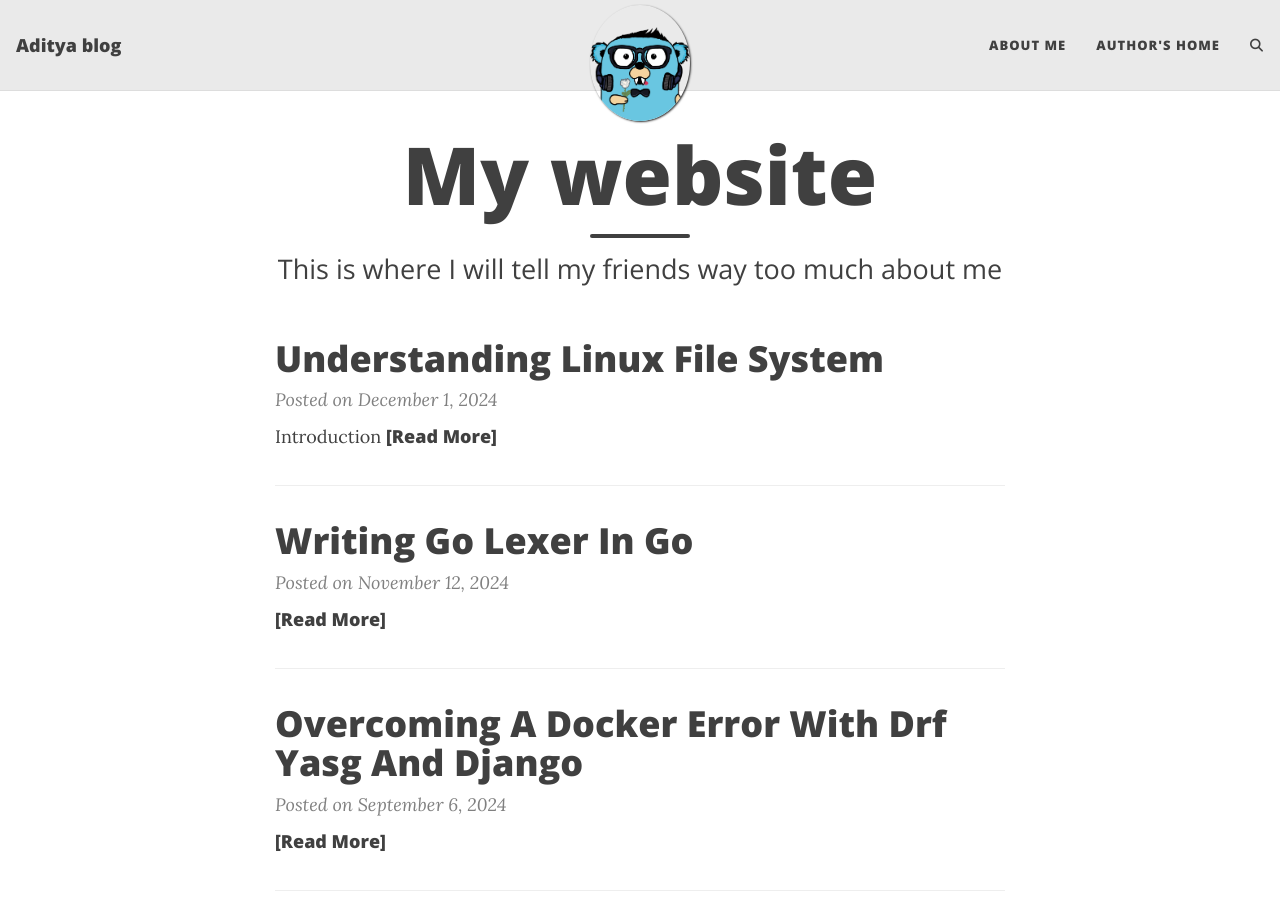
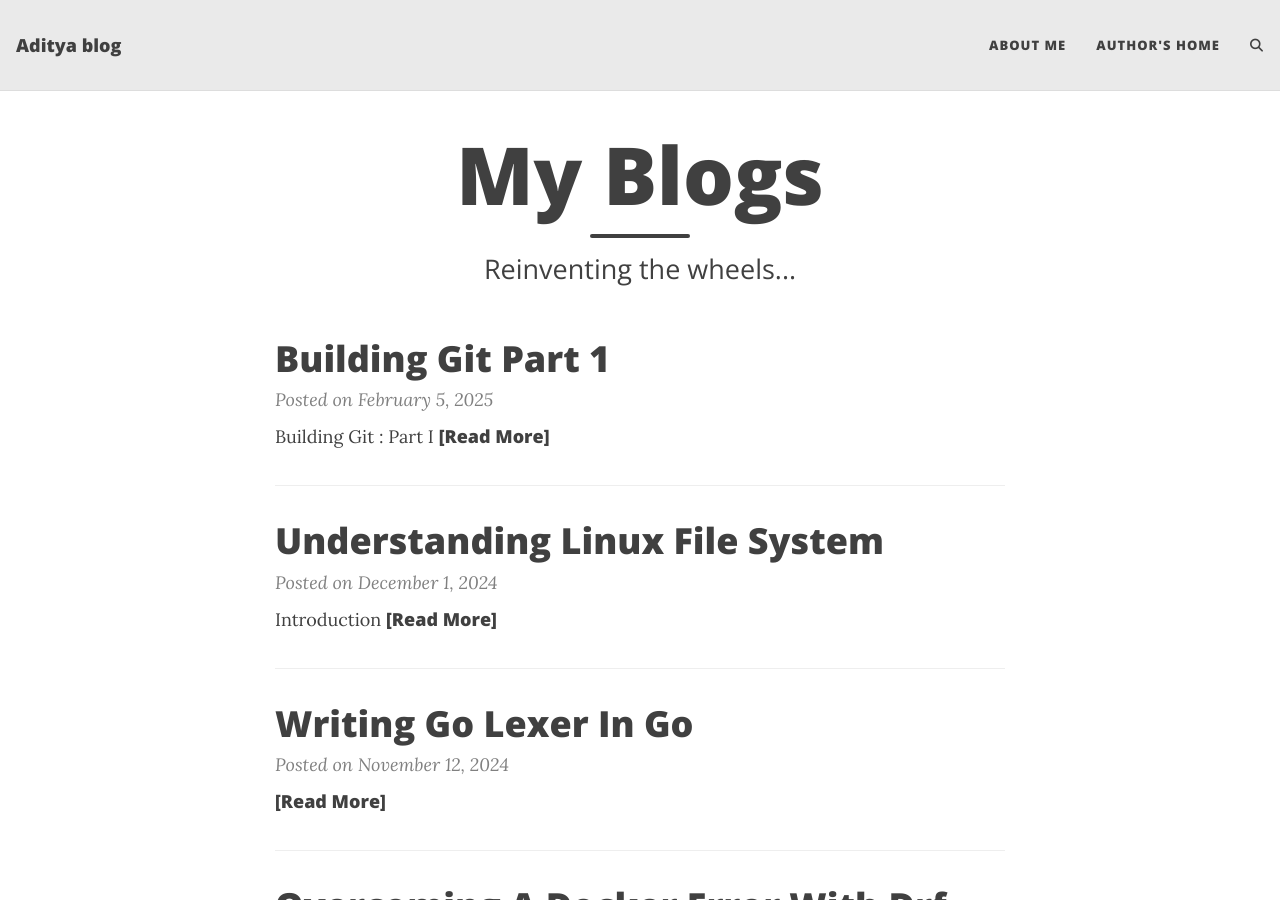
Before and after one commit to Vikuuu/Vikuuu.github.io, a Jekyll site: the page built from index.html, in a window 1280 px wide and 900 px high. Built offline with Jekyll 4.4.1, drawn with Linux system fonts in a browser that asks for light colours; the list of posts is cut into pages by our own code; comment, search, counter and statistics services are not loaded; some of the changed lines change nothing that is shown.

Commit message:
build: 2025-02-05

````diff
--- a/_config.yml
+++ b/_config.yml
@@ -21,9 +21,9 @@ author: Aditya Vikram Singh
 
 navbar-links:
   About Me: "aboutme"
-#  Resources:
-#    - Beautiful Jekyll: "https://beautifuljekyll.com"
-#    - Learn markdown: "https://www.markdowntutorial.com/"
+  #  Resources:
+  #    - Beautiful Jekyll: "https://beautifuljekyll.com"
+  #    - Learn markdown: "https://www.markdowntutorial.com/"
   Author's home: "https://Vikuuu.github.io"
 
 ################
@@ -32,7 +32,7 @@ navbar-links:
 
 # Image to show in the navigation bar - works best with a square image
 # Remove this parameter if you don't want an image in the navbar
-avatar: "/assets/img/gopher.png"
+# avatar: "/assets/img/gopher.png"
 
 # By default, the image is cut into a circle. You can disable this behaviour by setting 'round-avatar: false'
 round-avatar: true
@@ -40,7 +40,6 @@ round-avatar: true
 # If you want to have an image logo in the top-left corner instead of having the title of the website,
 # then specify the following parameter
 #title-img: /path/to/image
-
 
 #####################################
 # --- Footer social media links --- #
@@ -51,18 +50,18 @@ round-avatar: true
 # Uncomment the links you want to show and add your information to each one.
 social-network-links:
   email: "adivik672@gmail.com"
-#  rss: true  # remove this line if you don't want to show an RSS link at the bottom
-#  facebook: deanattali
+  #  rss: true  # remove this line if you don't want to show an RSS link at the bottom
+  #  facebook: deanattali
   github: Vikuuu
-#  twitter: daattali
-#  patreon: DeanAttali
-#  youtube: "@daattali"
+  #  twitter: daattali
+  #  patreon: DeanAttali
+  #  youtube: "@daattali"
   medium: adivik672
-#  reddit: yourname or r/yoursubreddit
+  #  reddit: yourname or r/yoursubreddit
   linkedin: adiviku
-#  xing: yourname
+  #  xing: yourname
   stackoverflow: "22305214/guts-thakur"
-#  snapchat: deanat78
+  #  snapchat: deanat78
   instagram: gutsthakur
 #  spotify: yourname
 #  telephone: +14159998888
@@ -268,16 +267,14 @@ kramdown:
 
 # Default YAML values (more information on Jekyll's site)
 defaults:
-  -
-    scope:
+  - scope:
       path: ""
       type: "posts"
     values:
       layout: "post"
-      comments: true  # add comments to all blog posts
+      comments: true # add comments to all blog posts
       social-share: true # add social media sharing buttons to all blog posts
-  -
-    scope:
+  - scope:
       path: "" # any file that's not a post will be a "page" layout by default
     values:
       layout: "page"
@@ -296,6 +293,5 @@ exclude:
 plugins:
   - jekyll-paginate
   - jekyll-sitemap
-
 # Beautiful Jekyll / Dean Attali
 # 2fc73a3a967e97599c9763d05e564189
--- /dev/null
+++ b/_posts/2025-02-05-building-git-part-1.md
@@ -0,0 +1,389 @@
+## Building Git : Part I
+
+Recently, I've been tackling with the dilema of what to create for my project as a source of learning. Between the many
+choices I decided to go with the **Git** (the one linus built in 5 days, let's see how much it will take me?). For this I
+won't be shooting the bullet in the dark, but trying to navigate my way through the book, [Building Git](https://shop.jcoglan.com/building-git/)
+by James Coglan. This book explains the git functionality and codes it in _Ruby_, but I will be building it in _Go_
+programming language, so I will have to convert it from ruby to go, but ruby being ruby seeing it just currently seems to
+me like pseudo-code (almost like magic), that's good for me I will have to take the psedo-code and the concepts mentioned
+in the books and convert it into the go code, for now I won't be going to optimised it or any thing like that, I will
+do so after completing the book and making a working clone of git, then I will go into the refactoring and making it
+more idomatically Go like.
+
+### Git Basics
+
+I will be going on the basics as the feature I will be working at, this will also work as a revision for me { that's great,
+I will have to re-read the book yeeeeee.. ;( }.
+
+So what the hell is git?
+
+> Git is a free and open source distributed version control system designed to handle everything from small to very large projects with speed and efficiency.
+>
+> Git is easy to learn and has a tiny footprint with lightning fast performance. It outclasses SCM tools like Subversion, CVS, Perforce, and ClearCase with features like cheap local branching, convenient staging areas, and multiple workflows.
+>
+> -- git
+
+Hmmm... so git helps you to manage your codebase weather small or large. It helps you create different versions of your
+code so that you can understand you have done previously, and where you are going currently.
+It would have been great if I knew about the git in my school when I had to make the final project, it was a whole lot
+of pain maintaning the version of my code and know which one is the latest version. My naming was link final_project,
+finalest_project, new_final_project, and so on.
+
+In this post, we will build the `init` & `commit` command. For this we will have to know what git does when these
+commands are used by the user.
+
+## git init
+
+User uses the init command for initializing the `.git` folder in their repository for versioning that repository. If no
+parameter is provided then it creates the .git folder in the directory it was called from, or if you give it the directory
+path then it will create it in that folder. When we initialises the .git directory, we are greeted with this structure
+
+```
+.
+├── .git
+├── README.md
+└── somefile.txt
+```
+
+We have .git folder in own repository, the dot(.) in the name makes it a hidden folder.
+If we inspect the tree structure of .git we will see
+
+```
+.
+└── .git/
+    ├── config
+    ├── description
+    ├── HEAD
+    ├── hooks
+    ├── info
+    ├── objects
+    └── refs
+```
+
+We will ignore most of these(i don't know what they do yet!), for now we will focus on `.git/objects`. This is the directory that acts as the database of the git, it stores all the data of all the files, directory and there content of it, and how it does that? We will know that by doing.
+
+## Initializing the git repo
+
+I will be calling mine project **gitgo** (no creativity... boring.). You can structure your project how ever you want.
+
+```go
+// main.go
+package main
+
+import (
+    "flag"
+    "fmt"
+)
+
+func main() {
+    // defining the flag of our cli
+    init := flag.String("init", "", "Create .gitgo files in directory")
+    flag.Parse()
+
+    // it means that the user entered only: `gitgo` without
+    // any flag or parameters
+    if len(os.Args) < 2 {
+        flag.Usage()
+        return
+    }
+
+    switch os.Args[1] {
+    case "init":
+        err := cmdInitHandler(*init)
+        if err != nil {
+            fmt.Fprintf(os.Stderr, "Error: %s", err)
+            os.Exit(1)
+        }
+    }
+}
+```
+
+```go
+// cmdHandler.go
+package main
+
+import (
+    "path/filepath"
+    "os"
+)
+
+func cmdInitHandler(initPath string) error {
+    // folders to create inside .gitgo folder
+    gitFolder := []string{"objects"}
+
+    // this will give us the working directory from
+    // which the cli tool was called
+    wd, err := os.Getwd()
+    if err != nil {
+        return err
+    }
+
+    // this means that the user has given us the dir name
+    // or path (now that I am seeing this I know an issue
+    // with it.)
+    if len(initPath) > 0 {
+        wd = filepath
+    }
+    gitPath := filepath.Join(wd, ".gitgo")
+
+    // creating all the dir defined in the gitFolder slice
+    for _, folder := range gitFolders {
+        err = os.MkdirAll(filepath.Join(gitPath, folder), 0755)
+        if err != nil {
+            return err
+        }
+    }
+    fmt.Fprintf(os.Stdout, "Initialized empty gitgo repository in %s", gitPath)
+    return nil
+}
+```
+
+Most of the code is pretty self explainotary, and I have added the comments to explain. The problem that I mentioned in
+the comment is that I am not checking the user input if the directory name and path given by user is correct or not, for
+now we will make an assumption that it will be correct(finger crossed.)
+
+This much is the easy part. Now is the part where you have to use your brains a lil.
+
+## Commit command
+
+Now we will start building the `git commit` command, where all the data of the repository is stored in the
+`.gitgo/objects` directory. For now we will only be storing the meta-data and the data of all the repo files.
+
+So what do we need? How does **git** does it?
+
+When we run the `git commit` command, git tries to take a snapshot of our current folder structure and all the data inside
+them. But doing so can make the repository size increase, so we takle it by compressing the data in the files using zlib
+compression method.
+
+Git stores the content of the file in the compressed form in the format, if we were to decompress it we will see this
+
+```txt
+blob %d\0{now the content of the file in compressed form}
+```
+
+The first world tells us the it is a file or blob, %d means it tells us the length of the content of the file followed by
+the null byte indicating the end of the metadata and now the actual content is displayed.
+
+Lets say we have a file hello.txt, and it contains only a word "hello" in it. When we see the content of the gits object
+file for out hello.txt we will see something like this
+
+```bash
+$ cat .git/objects/ce/013625030ba8dba906f756967f9e9ca394464a
+xKOR0c
+```
+
+This is some gibberish that we see (what is that command, we will see), lets create a script to decompress the data
+
+```inflate.sh
+#!/bin/bash
+python3 -c "import sys, zlib; sys.stdout.buffer.write(zlib.decompress(sys.stdin.buffer.read()))"
+```
+
+Now run this with the getting the file content.
+
+```bash
+$ cat .git/objects/ce/013625030ba8dba906f756967f9e9ca394464a
+blob 6hello
+```
+
+Now we can make some sense of it, we see _blob_ telling us its type, a number _6_ telling the length of the file content,
+and then the file's actual content. But where is the null byte that we cannot see in the ASCII representation, but belive
+me its there.
+
+Now what is this `$ cat .git/objects/ce/013625030ba8dba906f756967f9e9ca394464a`, more specifically this ce/013...., well
+this is the SHA1 hash of the file we created when we ran the `commit` command. The hash is calculated from the content of
+the file.
+
+> What is hash?
+>
+> Hash or more specifically hash function, is a function that takes an input and gives and output, but in our case of SHA1
+> the output will always be a 20 byte hexadecimal string. So you can give it any variable length string and it will always
+> spit out the 20 byte hexadecimal string. One more benefit of this is for the same content it will always give the same
+> output, meaning if the content of the two inputs are same then the output of those will be same, this can tell us if the
+> content of the file are changed or not.
+
+The structure is like this,
+
+```bash
+.
+└── .git/
+    └── objects/
+        └── ce/
+            └── 013625030ba8dba906f756967f9e9ca394464a
+```
+
+The first two letter of the hash are used as the folder, and the remaining are used as the file's name.
+
+Now, let's get to building.
+
+```go
+// main.go
+
+// ...
+func main () {
+    // ...
+    case "commit":
+        err := cmdCommitHandler()
+        if err != nil {
+            fmt.Fprintf(os.Stderr, "Error: %s", err)
+            os.Exit(1)
+        }
+    // ...
+}
+```
+
+In the `main.go` we added a new case in our switch statement for the commit
+command. Added a new function `cmdCommitHandler` that will take care of all the `commit` functionality.
+
+```go
+// cmdHandler.go
+
+GITGO_IGNORE = []string{".", "..", ".gitgo"}
+
+func cmdCommitHandler() error {
+    // getting the path from where the command is called
+    rootPath, err := os.Getwd()
+    if err != nil {
+        return fmt.Errorf("Error getting pwd: %s", err)
+    }
+    gitPath := filepath.Join(rootPath, ".gitgo")
+    dbPath := filepath.Join(gitPath, "objects")
+
+    // Get all the files in the working directory
+    allFiles, err := os.ReadDir(rootPath)
+    if err != nil {
+        return fmt.Errorf("Error reading Dir: %s", err)
+    }
+    workFiles := removeIgnoreFiles(
+        allFiles,
+        GITGO_IGNORE,
+    ) // Remove the files or Dir that are in ignore
+
+    for _, file := range workFiles {
+        // Currently ignoring the directories
+        if file.IsDir() {
+            continue
+        }
+
+        // Reading the files content
+        data, err := os.ReadFile(file.Name())
+        if err != nil {
+            return fmt.Errof("Error reading file: %s\n%s", file.Name(), err)
+        }
+
+        // this is the blob prefix that will be added
+        blobPrefix := fmt.Sprintf(`blob %d`, len(data))
+
+        // getting the SHA-1
+        blobSHA := GetObjectHash(blobPrefix, string(data))
+        blob := GetCompressBuf([]byte(blobPrefix), data, byte(0))
+        hexBlobSha := hex.EncodeToString(blobSHA)
+
+        err = os.MkdirAll(filepath.Join(dbPath, hexBlobSha[:2]), 0755)
+        if err != nil {
+            return fmt.Errorf("Error creating Dir: %s", err)
+        }
+
+        // Create a temp file for writing
+        tName = GenerateGitTimeFileName(".time-obj-")
+        tempPath := filepath.Join(dbPath, hexBlobSha[:2], tName)
+        tf, err := os.OpenFile(
+            tempPath,
+            os.O_RDWR|os.O_CREATE|os.O_EXCL,
+            0644,
+        )
+        defer tf.Close()
+        if err != nil {
+            return fmt.Errorf("Err creating tempFile: %s", err)
+        }
+
+        // Write to the temp file
+        _, err := tf.Write(blob.Bytes())
+        if err != nil {
+            return fmt.Errorf("Err writing to temp file: %s", err)
+        }
+
+        // Rename the file
+        permPath := filepath.Join(dbPath, hexBlobSha[:2], hexBlobSha[2:])
+        os.Rename(tempPath, permPath)
+    }
+}
+
+func removeIgnoreFiles(input []os.DirEntry, ignore []string) []os.DirEntry {
+    ignoreMap := make(map[string]bool)
+    for _, v := range ignore {
+        ignoreMap[v] = true
+    }
+
+    var res []os.DirEntry
+    for _, v := range input {
+        if !ignoreMap[v.Name()] {
+            res = append(res, v)
+        }
+    }
+
+    return res
+}
+
+func GetObjectHash(blobPrefix, data string) []byte {
+    h := sha1.New()
+    var prefix []byte
+    prefix = append([]byte(blobPrefix), byte(0))
+    io.WriteString(h, prefix)
+    io.WriteString(h, string(data))
+    shaCode := h.Sum(nil)
+
+    return shaCode
+}
+
+func GetCompressBuf(prefix, data []byte, nullByte byte) bytes.Buffer {
+    var buf bytes.Buffer
+    prefix = append(prefix, nullByte)
+    w := zlib.NewWriter(&buf)
+    w.Write(slices.Concat(prefix, data))
+    w.Close()
+    return buf
+}
+
+func GenerateGiTempFileName(prefix string) string {
+    randomInt := (rand.Intn(999999) + 1)
+    return prefix + strconv.Itoa(randomInt)
+}
+```
+
+Phewwww... that was long(that's what she said). Now let's go over the code we have written.
+
+Firstly, we get all the paths that will be required for us.
+Using the path, we get all the files, dirs in that path (I think this is not secure as the user can run the command from anywhere so we will have to create a check as
+this is the correct repository or path and what not, but
+that's not for now :) ). We remove all the files, dirs that
+are present in the `GITGO_IGNORE` slice.
+Then we loop over all the files & dirs in the `workFiles` slice.
+For now we are skipping the directories, then we read the files data and store it, creating a blob prefix, then
+getting the hash from the blob prefix, null byte and file data.
+This hash will give us the dir and file name, first 2 character for folder name, and then remaining for file name.
+
+We will create a temporary file and store the compressed data
+in it, so that no one can access it while the `commit` command
+is working.
+After writing to the temp file we rename it to the permanent file name and voila... We are done for now.
+
+## Afterword
+
+In this blog we created two git command
+
+- `gitgo init`
+- `gitgo commit`
+
+These command currently do not have all the functionality that is required for the working `git` clone.
+But we will get there one step at a time.
+
+In the next post we will try to further enhance these command or create a new command.
+
+You can find my code here: [gitgo](https://github.com/Vikuuu/gitgo)
+
+Just know this,
+
+> Reinvent the wheel, so that you can learn how to invent wheel
+>
+> -- nobody
--- a/index.html
+++ b/index.html
@@ -1,5 +1,5 @@
 ---
 layout: home
-title: My website
-subtitle: This is where I will tell my friends way too much about me
+title: My Blogs
+subtitle: Reinventing the wheels...
 ---
````
Also changed, not shown: 1 other file.
